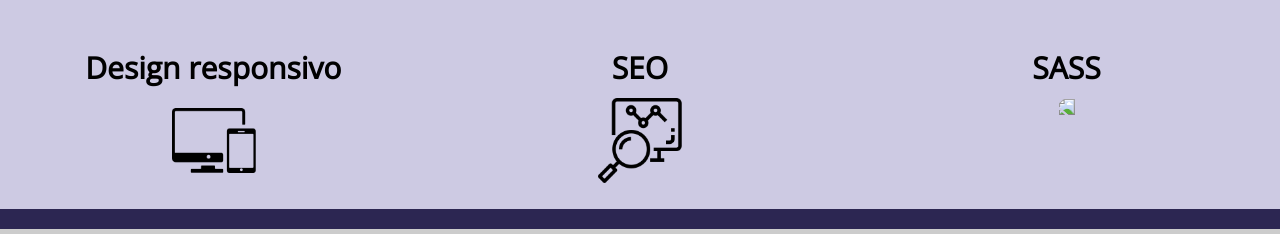
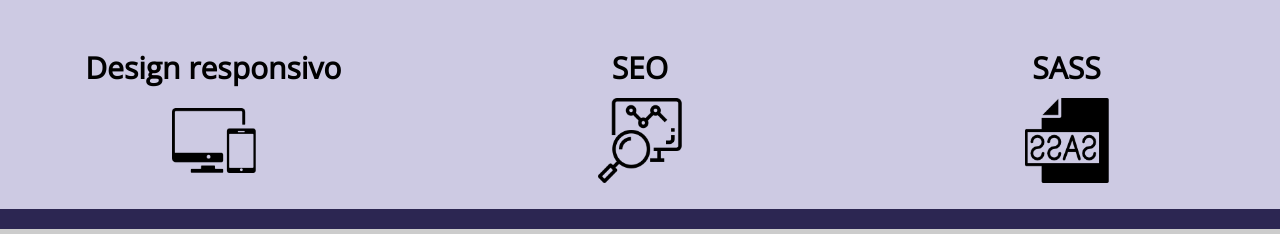
Before and after one commit to Allan940/portfolioallancandido, a plain HTML site: page index.html in a window 1280 px wide. Shown: the part 1157-1391 px from the top of the page. Drawn offline with nearby package versions, Linux system fonts and the light colour scheme.

Commit message:
Add files via upload

```diff
--- a/index.html
+++ b/index.html
@@ -105,7 +105,7 @@
         </div><!--skill-single-->
         <div class="skill-single">
                <h2>SASS</h2>
-                  <img src="imagens/sass.png">
+                  <img src="sass.png">
         </div><!--skill-single-->
 			   <div class="clear"></div>
 			</div><!--skills-->
```
